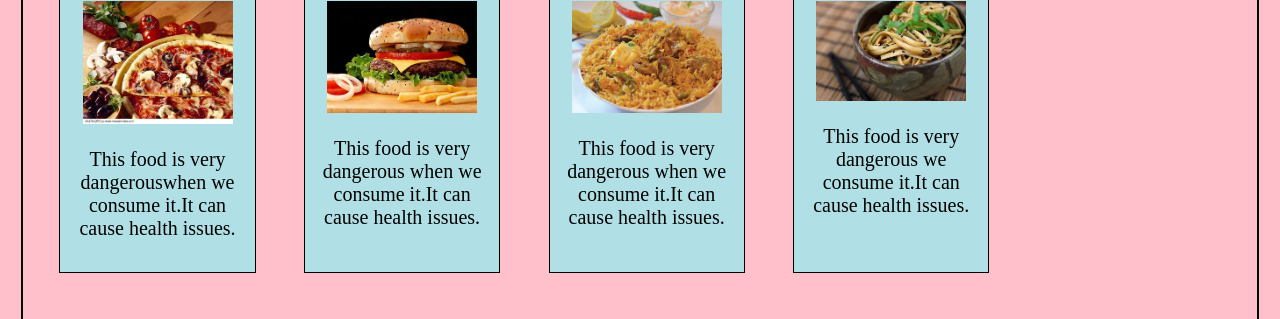
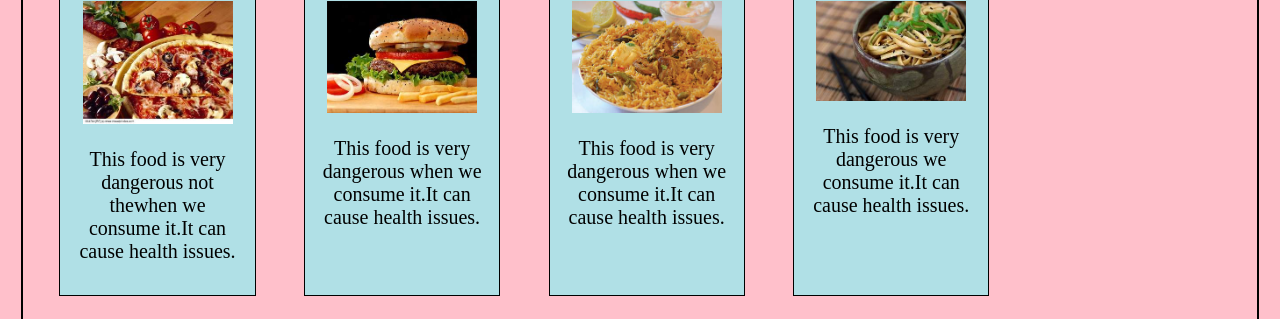
Before and after one commit to gopiroyal520/Responsive-web-apps, a plain HTML site: page index.html in a window 1280 px wide. Shown: the part 211-530 px from the top of the page. Drawn offline with Linux system fonts and the light colour scheme.

Commit message:
commited successfull

```diff
--- a/index.html
+++ b/index.html
@@ -12,7 +12,7 @@
     <div class="sub">
       <h1>Pizza</h1>
       <img src="img8.jpg">
-    <p>This food is very dangerouswhen we consume it.It can cause health issues.</p>
+    <p>This food is very dangerous not thewhen we consume it.It can cause health issues.</p>
     </div>
     <div class="sub">
       <h1>Burger</h1>
```
